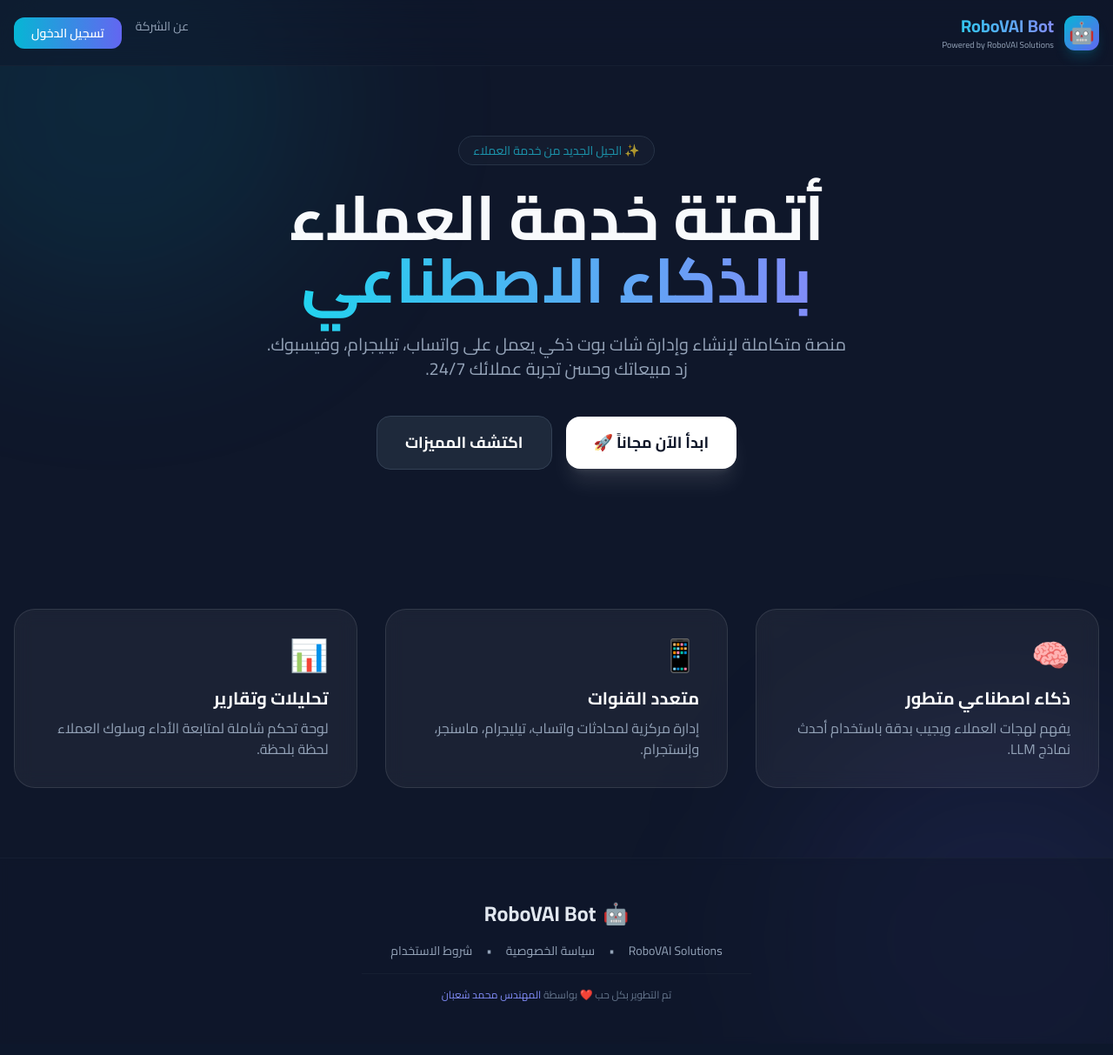
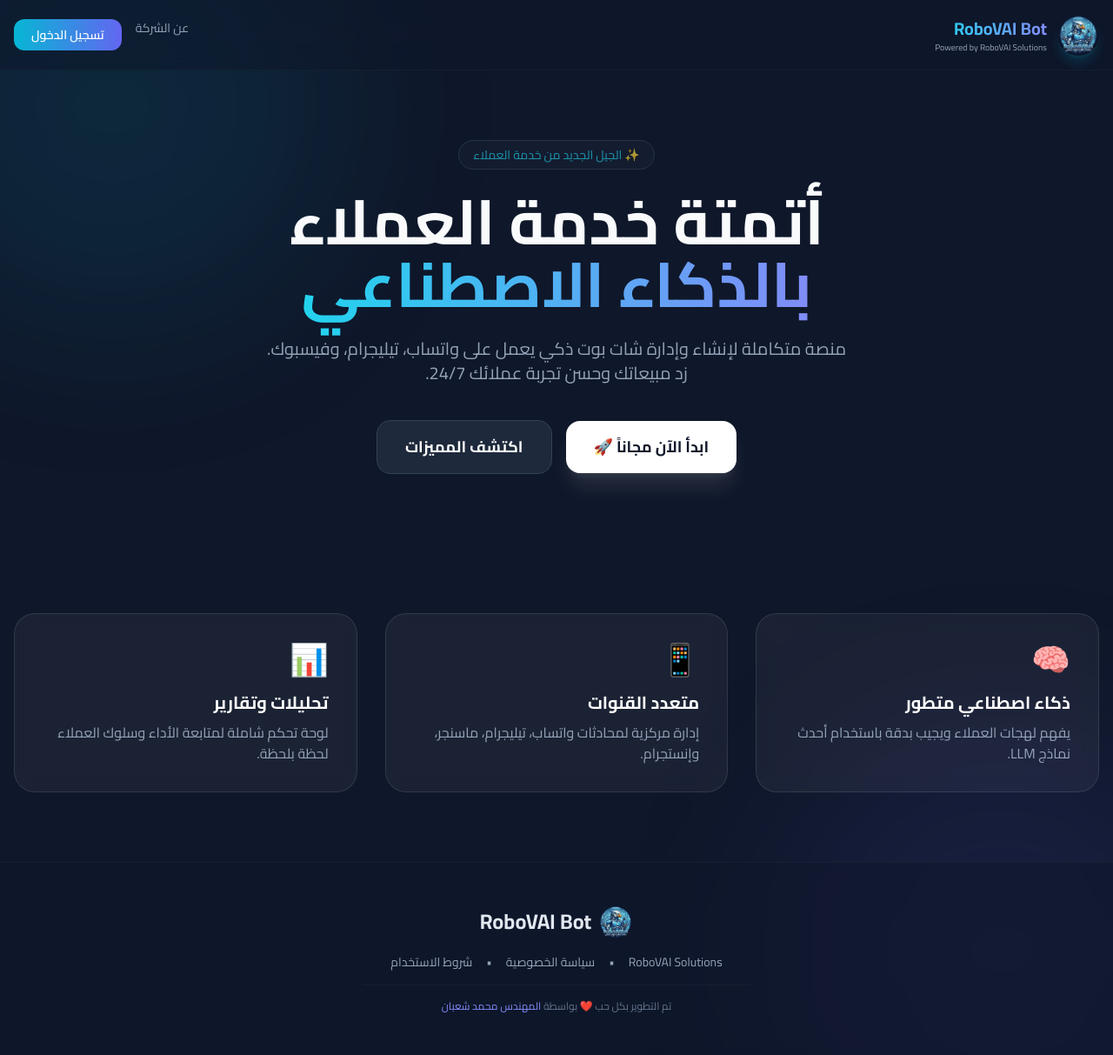
Before and after one commit to m0shaban/robovai_bot, a FastAPI app: page /ui/welcome in a window 1280 px wide. Shown: the whole page at 87% size. Before the commit the page ends 1152 px from the top, so only its background shows below. Run offline with FastAPI, Linux system fonts and the light colour scheme; parts of the project's set-up code (start-up, migrations or seed data) failed here and were passed over; some libraries are stand-ins or nearby versions.

Commit message:
Add official logo and update templates to use it

```diff
--- a/app/main.py
+++ b/app/main.py
@@ -4,6 +4,8 @@ from contextlib import asynccontextmanager
 
 from fastapi import FastAPI
 from fastapi.middleware.cors import CORSMiddleware
+from fastapi.staticfiles import StaticFiles
+from pathlib import Path
 
 from app.api.v1.api import api_router
 from app.api.health import router as health_router
@@ -36,6 +38,10 @@ async def lifespan(app: FastAPI):
 
 app = FastAPI(title="RoboVAI Multi-Tenant Chatbot", lifespan=lifespan)
 
+# Mount static files
+static_path = Path(__file__).parent / "static"
+app.mount("/static", StaticFiles(directory=str(static_path)), name="static")
+
 # Root redirect to UI Landing Page
 from fastapi.responses import RedirectResponse
 @app.get("/", include_in_schema=False)
--- a/app/templates/base.html
+++ b/app/templates/base.html
@@ -46,9 +46,7 @@
         <div class="max-w-7xl mx-auto px-4 py-4">
             <div class="flex items-center justify-between mb-4">
                 <a href="/ui/" class="flex items-center gap-3 group">
-                    <div class="h-12 w-12 rounded-2xl bg-gradient-to-br from-indigo-500 to-cyan-500 flex items-center justify-center text-2xl shadow-lg shadow-cyan-500/25 group-hover:scale-110 transition-transform">
-                        🤖
-                    </div>
+                    <img src="/static/img/logo.png" alt="Logo" class="h-12 w-12 rounded-full shadow-lg shadow-cyan-500/25 group-hover:scale-110 transition-transform">
                     <div>
                         <div class="text-2xl font-bold text-transparent bg-clip-text bg-gradient-to-r from-cyan-400 to-indigo-400">RoboVAI</div>
                         <div class="text-xs text-slate-400">منصة الشات بوت الذكي</div>
--- a/app/templates/landing.html
+++ b/app/templates/landing.html
@@ -31,9 +31,7 @@
     <nav class="border-b border-slate-800/50 bg-slate-900/50 backdrop-blur-xl sticky top-0 z-50">
         <div class="max-w-7xl mx-auto px-4 py-4 flex items-center justify-between">
             <div class="flex items-center gap-3">
-                <div class="w-10 h-10 rounded-xl bg-gradient-to-br from-cyan-500 to-indigo-500 flex items-center justify-center text-2xl shadow-lg shadow-cyan-500/20">
-                    🤖
-                </div>
+                <img src="/static/img/logo.png" alt="RoboVAI Logo" class="w-12 h-12 rounded-full shadow-lg shadow-cyan-500/20">
                 <div>
                     <h1 class="text-xl font-bold gradient-text">RoboVAI Bot</h1>
                     <p class="text-[10px] text-slate-400">Powered by RoboVAI Solutions</p>
@@ -98,7 +96,8 @@
     <footer class="border-t border-slate-800/50 bg-slate-900/50 backdrop-blur-sm py-12">
         <div class="max-w-7xl mx-auto px-4 text-center space-y-4">
             <div class="flex items-center justify-center gap-2 text-2xl font-bold text-slate-200 mb-4">
-                <span>🤖</span> RoboVAI Bot
+                <img src="/static/img/logo.png" alt="Logo" class="w-10 h-10 rounded-full">
+                <span>RoboVAI Bot</span>
             </div>
             <div class="flex items-center justify-center gap-4 text-sm text-slate-400">
                 <a href="https://robovai.blogspot.com/" target="_blank" class="hover:text-cyan-400 transition-colors">RoboVAI Solutions</a>
--- a/app/templates/login.html
+++ b/app/templates/login.html
@@ -26,9 +26,7 @@
     <div class="w-full max-w-md">
         <div class="glass-card rounded-2xl p-8 shadow-2xl">
             <div class="text-center mb-8">
-                <div class="w-20 h-20 bg-gradient-to-br from-cyan-500 to-indigo-500 rounded-2xl mx-auto flex items-center justify-center text-4xl shadow-lg shadow-cyan-500/20 mb-4">
-                    🤖
-                </div>
+                <img src="/static/img/logo.png" alt="Logo" class="w-24 h-24 rounded-full mx-auto shadow-lg shadow-cyan-500/20 mb-4">
                 <h1 class="text-3xl font-bold text-white mb-2">RoboVAI</h1>
                 <p class="text-slate-400">لوحة تحكم الأدمن</p>
             </div>
--- a/app/templates/onboarding.html
+++ b/app/templates/onboarding.html
@@ -6,9 +6,7 @@
 <div class="max-w-6xl mx-auto fade-in">
     <!-- Hero Section -->
     <div class="text-center mb-12">
-        <div class="inline-block p-4 bg-gradient-to-r from-cyan-500/20 to-indigo-500/20 rounded-full mb-6">
-            <div class="text-7xl">🤖</div>
-        </div>
+        <img src="/static/img/logo.png" alt="Logo" class="w-32 h-32 rounded-full mx-auto mb-6 shadow-2xl shadow-cyan-500/20">
         <h1 class="text-5xl font-bold text-transparent bg-clip-text bg-gradient-to-r from-cyan-400 to-indigo-400 mb-4">
             مرحباً بك في RoboVAI
         </h1>
```
Also changed, not shown: RoboVAI Bot.png (added), app/static/img/logo.png (added).
